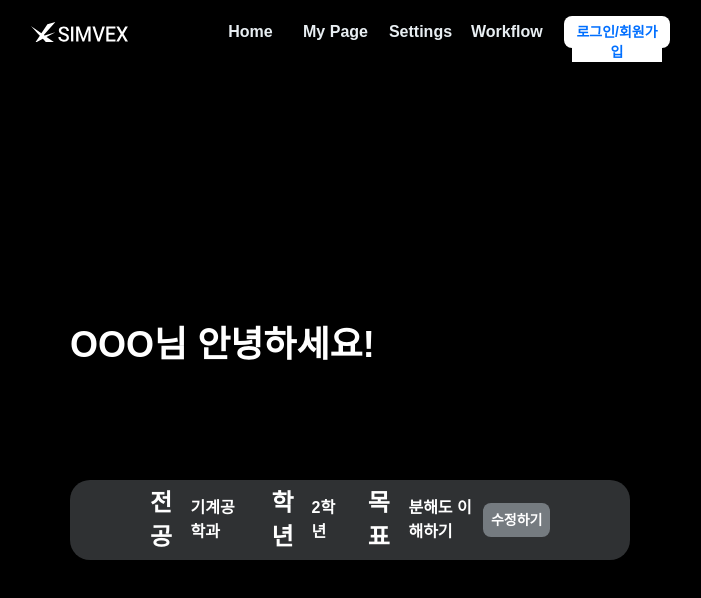
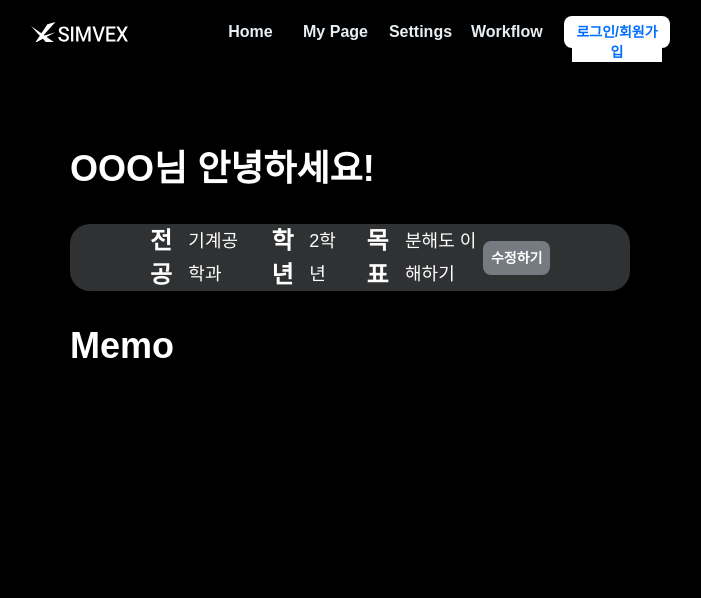
Before and after one commit to team-blaybus-runtime/team-blaybus-runtime_front, a Next.js app: page /mypage in a window 1280 px wide. Shown: the top 598 px of the page, without its empty margins (290-991 px from the left). Built offline with nearby package versions, Linux system fonts and the light colour scheme.

Commit message:
Feat(low): mypage 작업 사항

```diff
--- a/src/app/mypage/page.tsx
+++ b/src/app/mypage/page.tsx
@@ -6,7 +6,7 @@ import UserMemo from "@/component/mypage/UserMemo";
 export default function Mypage() {
   return (
     <CenterColumn width="100%" height="100%" px="360px">
-      <Row width="100%" height="130px">
+      <Row width="100%" height="130px" pt="80px">
         <Font typo="title_1" color="neutral_0">
           OOO님 안녕하세요!
         </Font>
--- /dev/null
+++ b/src/component/mypage/MemoCard.tsx
@@ -0,0 +1,5 @@
+import React from "react";
+
+export default function MemoCard() {
+  return <div>MemoCard</div>;
+}
--- a/src/component/mypage/UserMemo.tsx
+++ b/src/component/mypage/UserMemo.tsx
@@ -1,5 +1,13 @@
+import { Column, Row } from "@/styles/base/BaseComponents";
+import { Font } from "@/styles/typo/typography";
 import React from "react";
 
 export default function UserMemo() {
-  return <div>UserMemo</div>;
+  return <Column width="100%" height="100%" gridGap="30px">
+    <Row width="100%" height="90px">
+      <Font typo="title_1" color="neutral_0">
+        Memo
+      </Font>
+    </Row>
+  </Column>;
 }
--- a/src/component/mypage/UserSummary.tsx
+++ b/src/component/mypage/UserSummary.tsx
@@ -25,7 +25,7 @@ export default function UserSummary() {
               <Font typo="title_2" color="neutral_0">
                 {label}
               </Font>
-              <Font typo="label_m" color="neutral_0">
+              <Font typo="body_1" color="neutral_0">
                 {value}
               </Font>
             </CenterRow>
```
